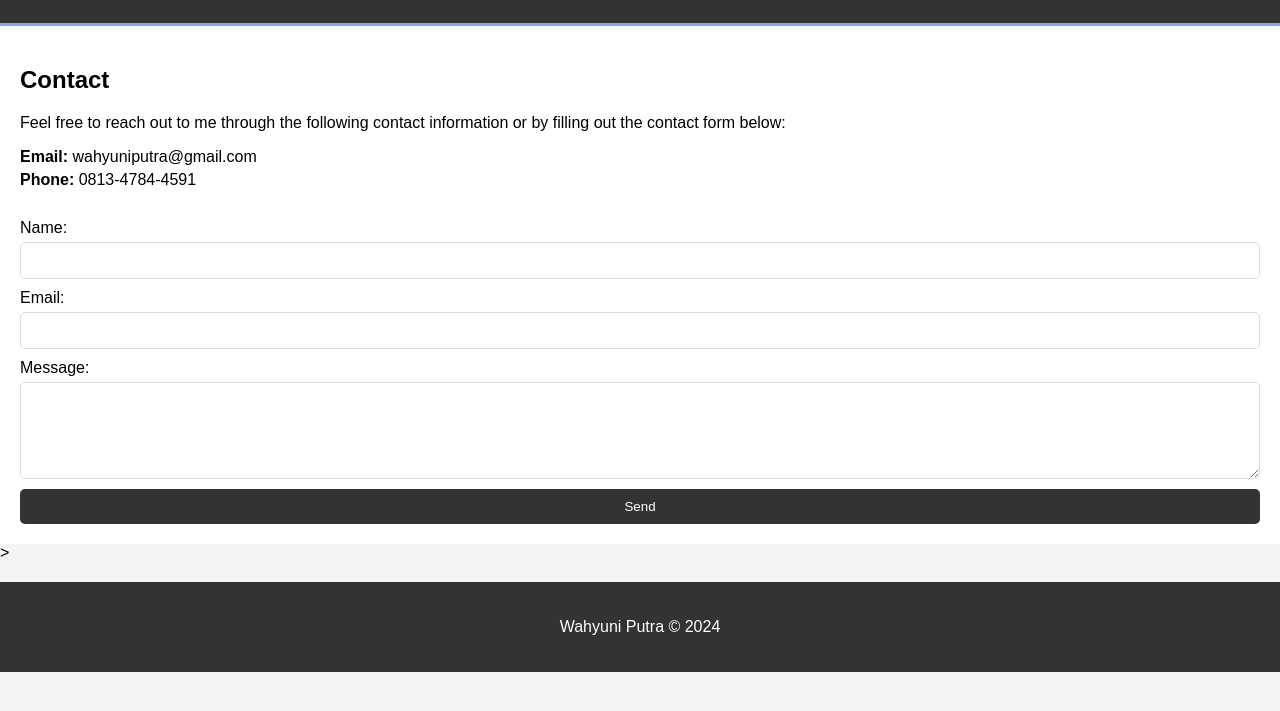
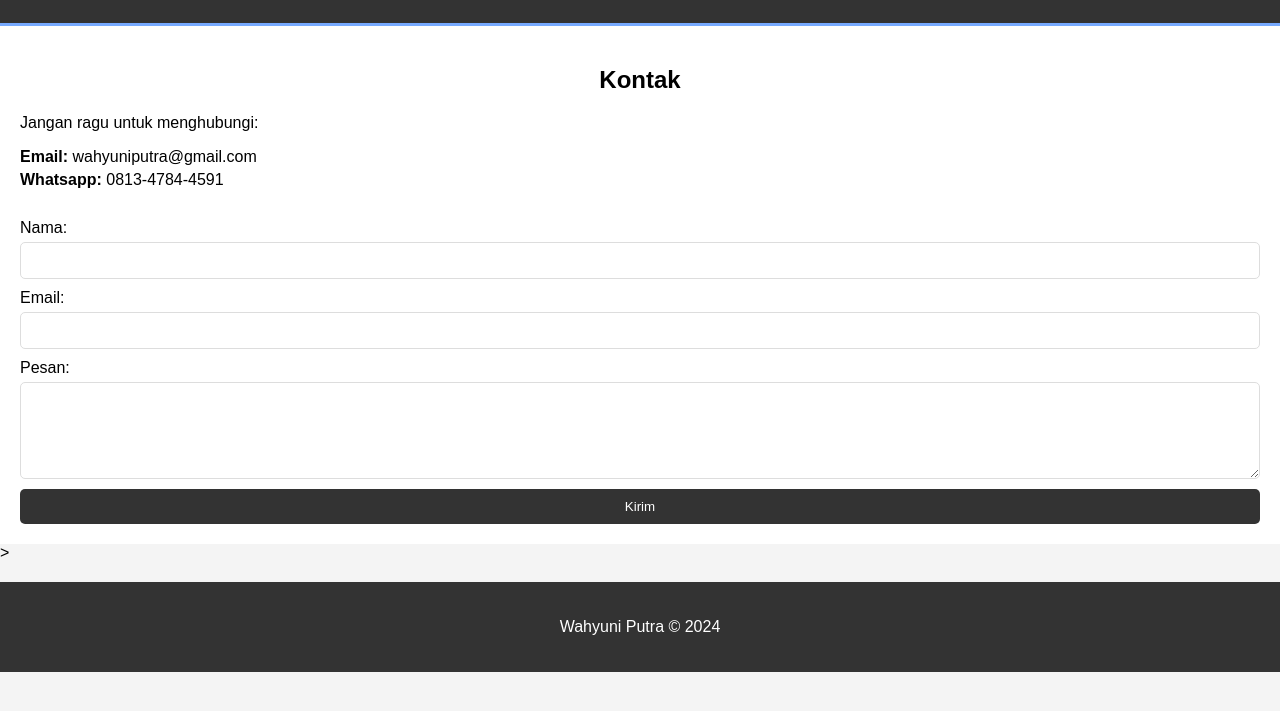
Before and after one commit to WahyuniPutra/nativefix, a plain HTML site: page index.html in a window 1280 px wide. Both pictures are taken after a click on the link "KONTAK". Shown: the part 77-788 px from the top of the page. Drawn offline with Linux system fonts and the light colour scheme.

Commit message:
Update index.html

```diff
--- a/index.html
+++ b/index.html
@@ -458,24 +458,23 @@
         </div>
 
         <div id="contact" class="content">
-            <h1>Contact</h1>
-            <p>Feel free to reach out to me through the following contact information or by filling out the contact
-                form below:</p>
+            <h1 class="center-text">Kontak</h1>
+            <p>Jangan ragu untuk menghubungi:</p>
             <div class="contact-info">
                 <p><strong>Email:</strong> wahyuniputra@gmail.com</p>
-                <p><strong>Phone:</strong> 0813-4784-4591</p>
+                <p><strong>Whatsapp:</strong> 0813-4784-4591</p>
             </div>
             <form action="contact_form_handler.php" method="post" class="contact-form">
-                <label for="name">Name:</label>
+                <label for="name">Nama:</label>
                 <input type="text" id="name" name="name" required>
 
                 <label for="email">Email:</label>
                 <input type="email" id="email" name="email" required>
 
-                <label for="message">Message:</label>
+                <label for="message">Pesan:</label>
                 <textarea id="message" name="message" rows="5" required></textarea>
 
-                <button type="submit">Send</button>
+                <button type="submit">Kirim</button>
             </form>
         </div>
     </section>
```
